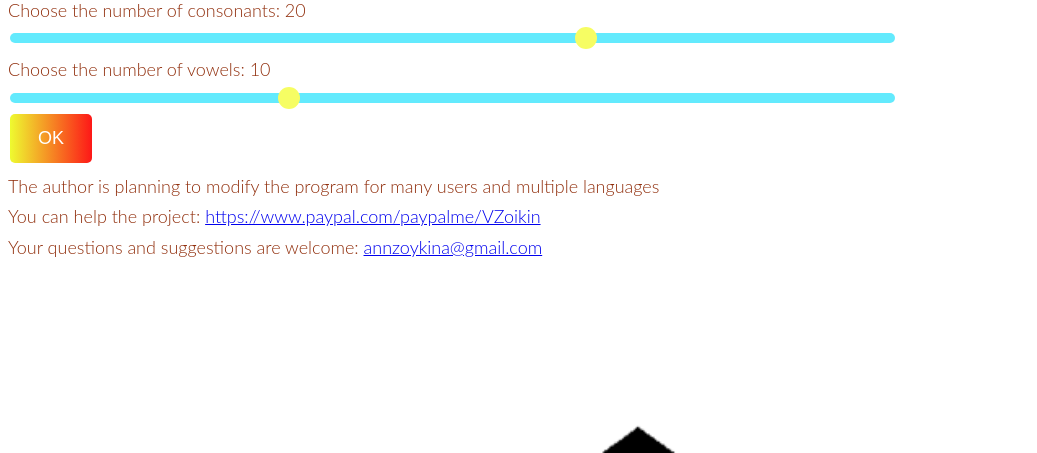
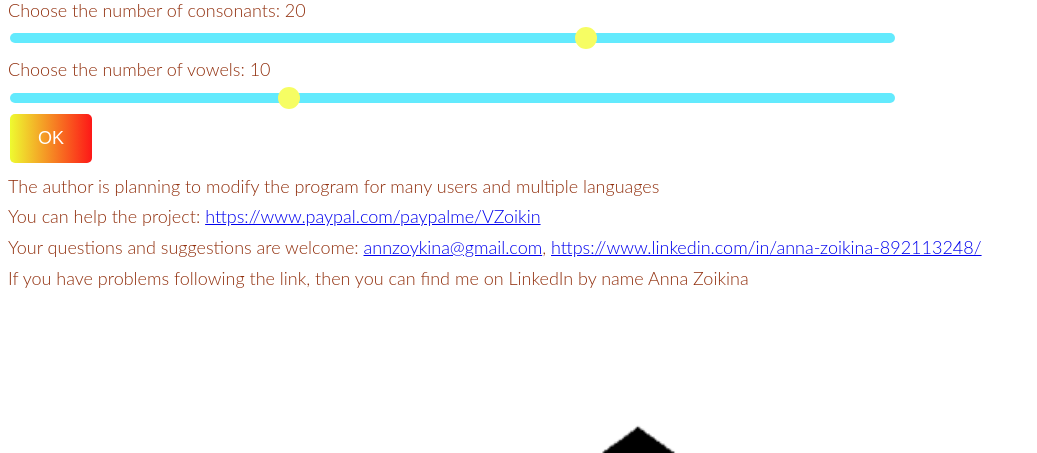
Before and after one commit to Anna-Leila/abcMuse-3.0, a Django app: page / in a window 1280 px wide. Shown: the part 347-800 px from the top of the page, without its empty margins (0-1037 px from the left). Run offline with Django 4.2, Linux system fonts and the light colour scheme.

Commit message:
Link to LinkedIn added

```diff
--- a/DJANGOabcMuse/abcMuse/templates/abcMuse/homePage.html
+++ b/DJANGOabcMuse/abcMuse/templates/abcMuse/homePage.html
@@ -74,7 +74,8 @@ slider2.oninput = function() {
 
     <p>The author is planning to modify the program for many users and multiple languages</p>
     <p>You can help the project: <a href="https://www.paypal.com/paypalme/VZoikin">https://www.paypal.com/paypalme/VZoikin</a></p>
-    <p>Your questions and suggestions are welcome: <a href="mailto:annzoykina@gmail.com">annzoykina@gmail.com</a></p>
+    <p>Your questions and suggestions are welcome: <a href="mailto:annzoykina@gmail.com">annzoykina@gmail.com</a>, <a href="https://www.linkedin.com/in/anna-zoikina-892113248/">https://www.linkedin.com/in/anna-zoikina-892113248/</a></p>
+    <p>If you have problems following the link, then you can find me on LinkedIn by name Anna Zoikina</p>
     <br>
 
 </body>
```
